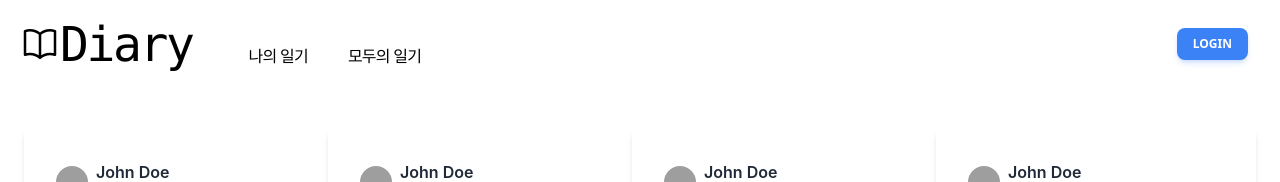
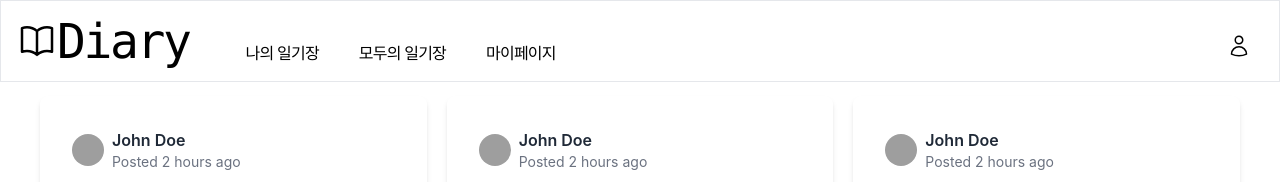
Before and after one commit to JIA-Team5-ReactProject/2023-DiaryApp-Team5, a React (Create React App) app: page / in a window 1280 px wide. Shown: the top 182 px of the page. Built offline with nearby package versions, Linux system fonts and the light colour scheme; grey boxes are pictures that could not be loaded.

Commit message:
-Feat: Header컴포넌트 fixed -Refactor: 로그인모양, Diary컴포넌트 나열 디자인

```diff
--- a/src/components/DiaryCard.js
+++ b/src/components/DiaryCard.js
@@ -8,7 +8,7 @@ function DiaryCard() {
       onClick={() => {
         setModal(!modal);
       }}
-      className="bg-white p-8 shadow-md rounded-lg w-80 cursor-pointer"
+      className="bg-white p-8 shadow-md rounded-lg cursor-pointer"
     >
       <div className="flex items-center justify-between mb-4">
         <div className="flex items-center space-x-2">
--- a/src/components/Header.js
+++ b/src/components/Header.js
@@ -1,7 +1,7 @@
 function Header() {
   return (
-    <div>
-      <div className="flex m-5">
+    <div className="h-10">
+      <div className="flex p-4 fixed bg-white w-full border">
         <div className="flex-none text-5xl tracking-tighter font-mono mr-14">
           <div className="flex items-center">
             <svg
@@ -24,18 +24,31 @@ function Header() {
         </div>
         <div className="flex-1 flex tracking-tighter font-extralight">
           <div className="flex-none mr-10 place-self-end hover:cursor-pointer">
-            나의 일기
+            나의 일기장
           </div>
           <div className="flex-none mr-10 place-self-end hover:cursor-pointer">
-            모두의 일기
+            모두의 일기장
+          </div>
+          <div className="flex-none mr-10 place-self-end hover:cursor-pointer">
+            마이페이지
           </div>
         </div>
         <div className="place-self-center">
-          <button
-            class="middle none center  mx-3 rounded-lg bg-blue-500 py-2 px-4 font-sans text-xs font-bold uppercase text-white shadow-md shadow-blue-500/20 transition-all hover:shadow-lg hover:shadow-blue-500/40 focus:opacity-[0.85] focus:shadow-none active:opacity-[0.85] active:shadow-none disabled:pointer-events-none disabled:opacity-50 disabled:shadow-none"
-            data-ripple-light="true"
-          >
-            login
+          <button>
+            <svg
+              xmlns="http://www.w3.org/2000/svg"
+              fill="none"
+              viewBox="0 0 24 24"
+              stroke-width="1.5"
+              stroke="currentColor"
+              className="w-6 h-6 mt-4 mr-3"
+            >
+              <path
+                stroke-linecap="round"
+                stroke-linejoin="round"
+                d="M15.75 6a3.75 3.75 0 11-7.5 0 3.75 3.75 0 017.5 0zM4.501 20.118a7.5 7.5 0 0114.998 0A17.933 17.933 0 0112 21.75c-2.676 0-5.216-.584-7.499-1.632z"
+              />
+            </svg>
           </button>
         </div>
       </div>
--- a/src/pages/Main.js
+++ b/src/pages/Main.js
@@ -5,7 +5,7 @@ function Main() {
   return (
     <div>
       <Header />
-      <div className="grid grid-cols-4 justify-items-center gap-4 p-10">
+      <div className="mt-4 grid grid-cols-3 gap-5 p-10">
         <DiaryCard />
         <DiaryCard />
         <DiaryCard />
```
